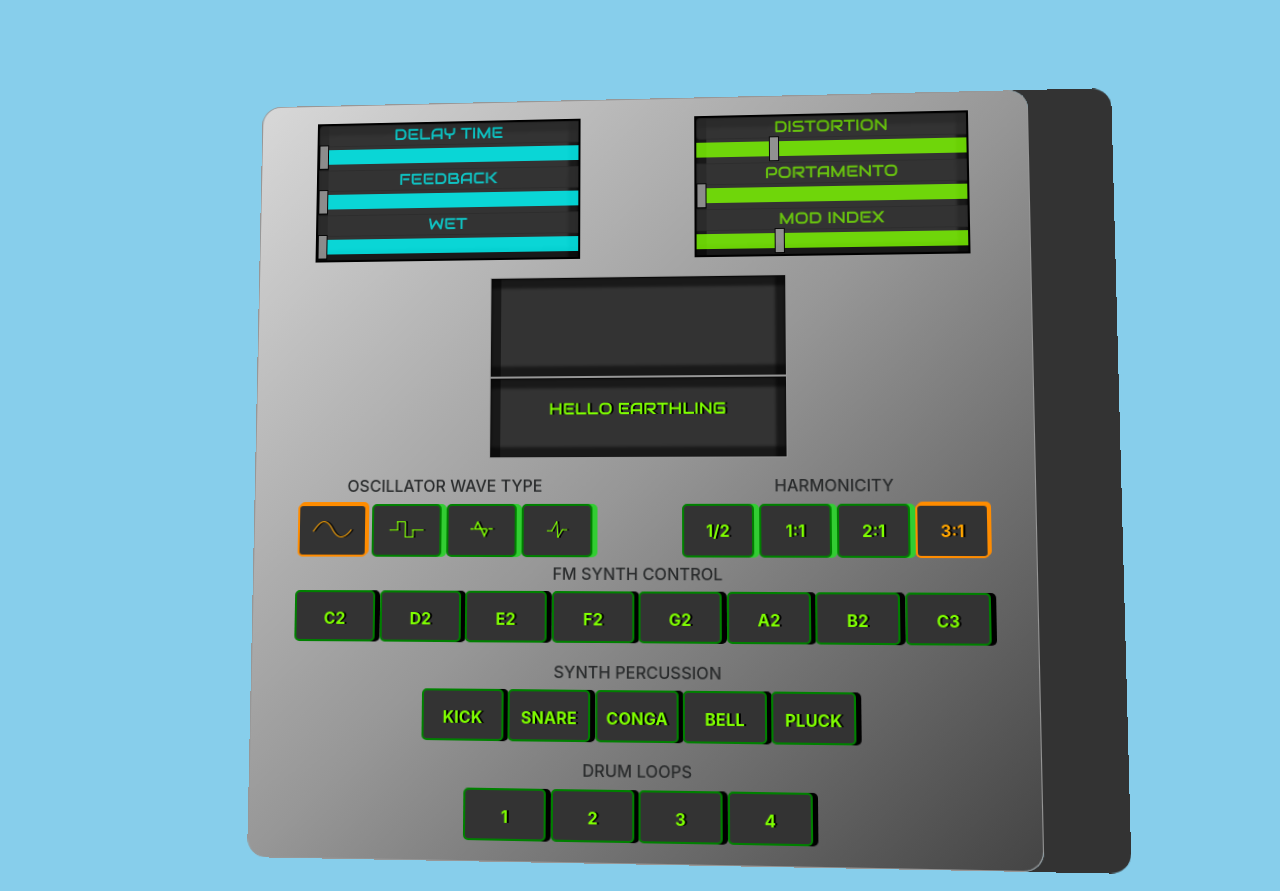
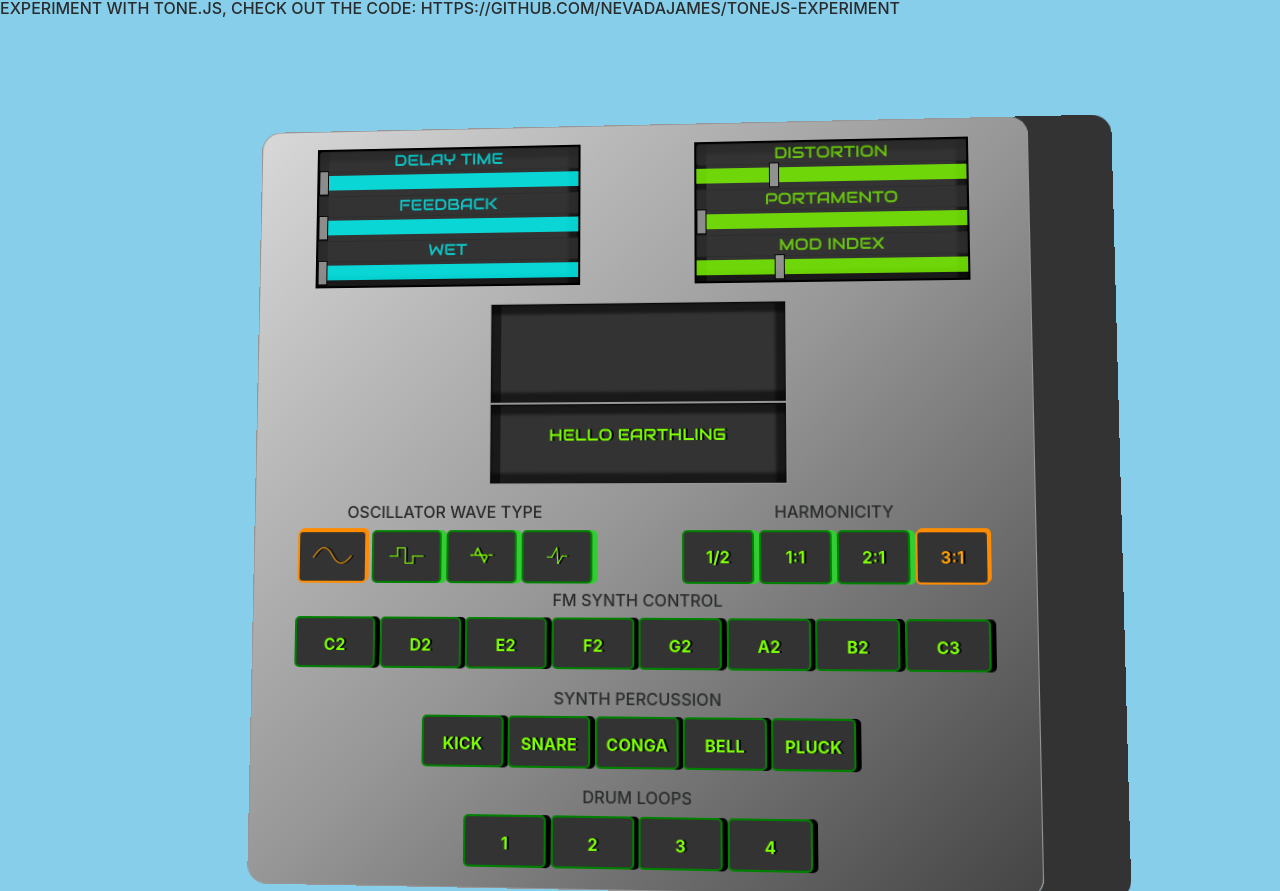
Before and after one commit to nevadajames/tonejs-experiment, a plain HTML site: page index.html in a window 1280 px wide. Before the commit the page ends 866 px from the top, so only its background shows below. Drawn offline with nearby package versions, Linux system fonts and the light colour scheme; a script that the page names is missing; files whose address does not match are found by name.

Commit message:
added readme

```diff
--- a/index.html
+++ b/index.html
@@ -21,6 +21,7 @@
 
 </head>
 <body>
+<h6>Experiment with Tone.js, check out the code: <a>https://github.com/nevadajames/tonejs-experiment</a></h6>
 <div id="rectangle" class="container">
   <div id="row" class="row">
     <div id="delay-control" class="slidecontainer" class="col-6">
```
Also changed, not shown: 1 other file.
